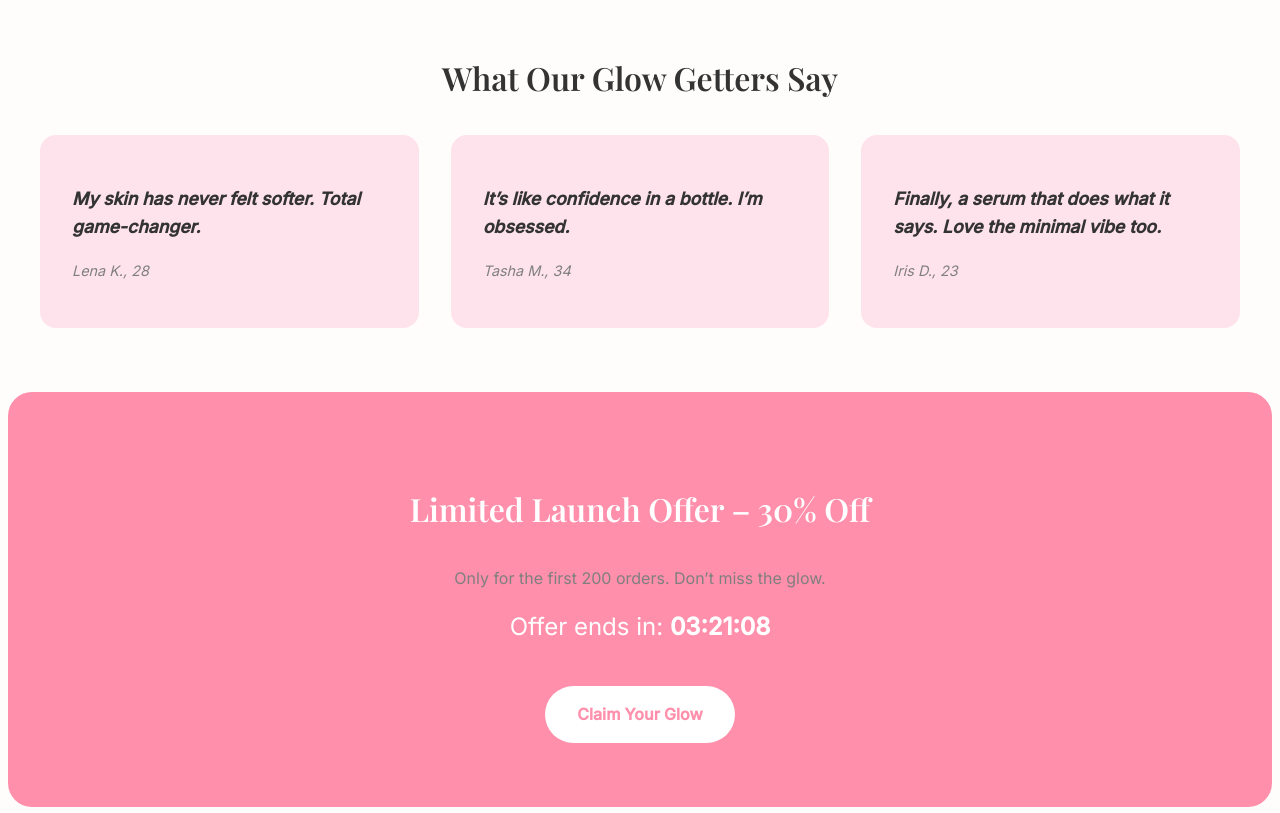
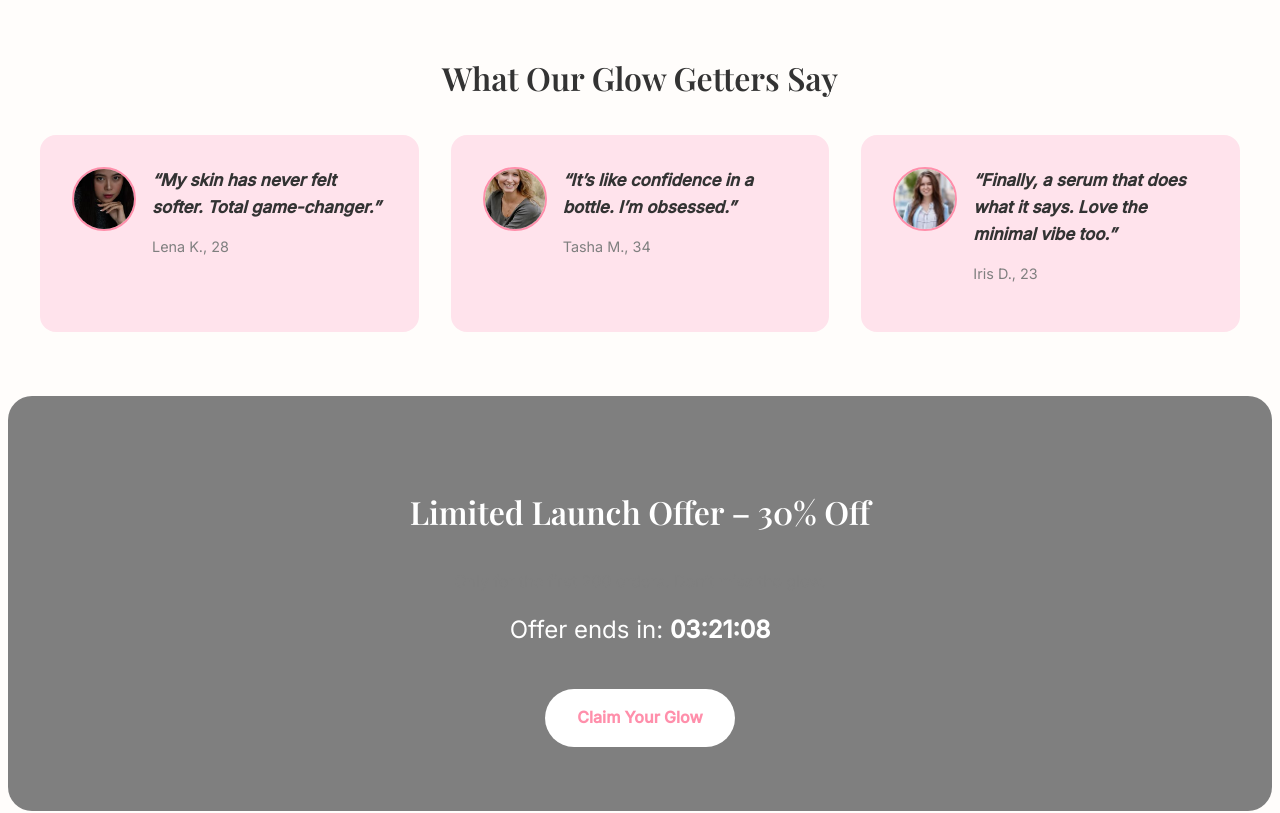
Before and after one commit to Vivianisacoder/GlowUp-Skin, a plain HTML site: page index.html in a window 1280 px wide. Shown: the part 1460-2273 px from the top of the page. Drawn offline with nearby package versions, Linux system fonts and the light colour scheme.

Commit message:
debuggeed

```diff
--- a/index.html
+++ b/index.html
@@ -81,18 +81,30 @@
       <h2>What Our Glow Getters Say</h2>
       <div class="reviews">
         <div class="review">
-          <h3>My skin has never felt softer. Total game-changer.</h3>
-          <p>Lena K., 28</p>
+          <img src="assets/download.jfif" alt="Lena K." class="review-img" />
+          <div class="review-content">
+            <h3>“My skin has never felt softer. Total game-changer.”</h3>
+            <p>Lena K., 28</p>
+          </div>
         </div>
+
         <div class="review">
-          <h3>It’s like confidence in a bottle. I’m obsessed.</h3>
-          <p>Tasha M., 34</p>
+          <img src="assets/OIP (1).jfif" alt="Tasha M." class="review-img" />
+          <div class="review-content">
+            <h3>“It’s like confidence in a bottle. I’m obsessed.”</h3>
+            <p>Tasha M., 34</p>
+          </div>
         </div>
+
         <div class="review">
-          <h3>
-            Finally, a serum that does what it says. Love the minimal vibe too.
-          </h3>
-          <p>Iris D., 23</p>
+          <img src="assets/OIP (2).jfif" alt="Iris D." class="review-img" />
+          <div class="review-content">
+            <h3>
+              “Finally, a serum that does what it says. Love the minimal vibe
+              too.”
+            </h3>
+            <p>Iris D., 23</p>
+          </div>
         </div>
       </div>
     </section>
--- a/mediaquesries.css
+++ b/mediaquesries.css
@@ -12,4 +12,8 @@
   .testimonials .reviews {
     grid-template-columns: repeat(3, 1fr);
   }
+
+  .reviews {
+    grid-template-columns: repeat(3, 1fr);
+  }
 }
--- a/script.js
+++ b/script.js
@@ -0,0 +1,5 @@
+document.getElementById("signup-form").addEventListener("submit", function (e) {
+  e.preventDefault();
+  document.getElementById("success-message").style.display = "block";
+  this.reset();
+});
--- a/style.css
+++ b/style.css
@@ -209,7 +209,7 @@ h2 {
   transform: translateY(-5px);
 }
 
-.testimonials .reviews {
+.reviews {
   display: grid;
   gap: 2rem;
 }
@@ -218,23 +218,35 @@ h2 {
   background-color: var(--color-highlight);
   padding: 2rem;
   border-radius: 1rem;
-  font-style: italic;
-  transition: opacity 0.4s ease, transform 0.4s ease;
+  display: flex;
+  align-items: flex-start;
+  gap: 1rem;
+  transition: all 0.3s ease;
 }
 
-.review h3 {
-  font-weight: 600;
-  font-size: 1.1rem;
+.review-img {
+  width: 60px;
+  height: 60px;
+  object-fit: cover;
+  border-radius: 50%;
+  border: 2px solid var(--color-accent);
+  flex-shrink: 0;
 }
 
-.review p {
+.review-content h3 {
+  font-size: 1.05rem;
+  font-weight: 600;
+  margin: 0 0 0.5rem;
+  font-style: italic;
+}
+
+.review-content p {
   font-size: 0.9rem;
   color: var(--color-muted);
-  margin-top: 1rem;
 }
 
 .limited-offer {
-  background-color: var(--color-accent);
+  background-color: #7f7f7f;
   color: white;
   text-align: center;
   padding: 4rem 2rem;
```
Also changed, not shown: assets/OIP (1).jfif (added), assets/OIP (2).jfif (added), assets/OIP.jfif (added), assets/download.jfif (added).
